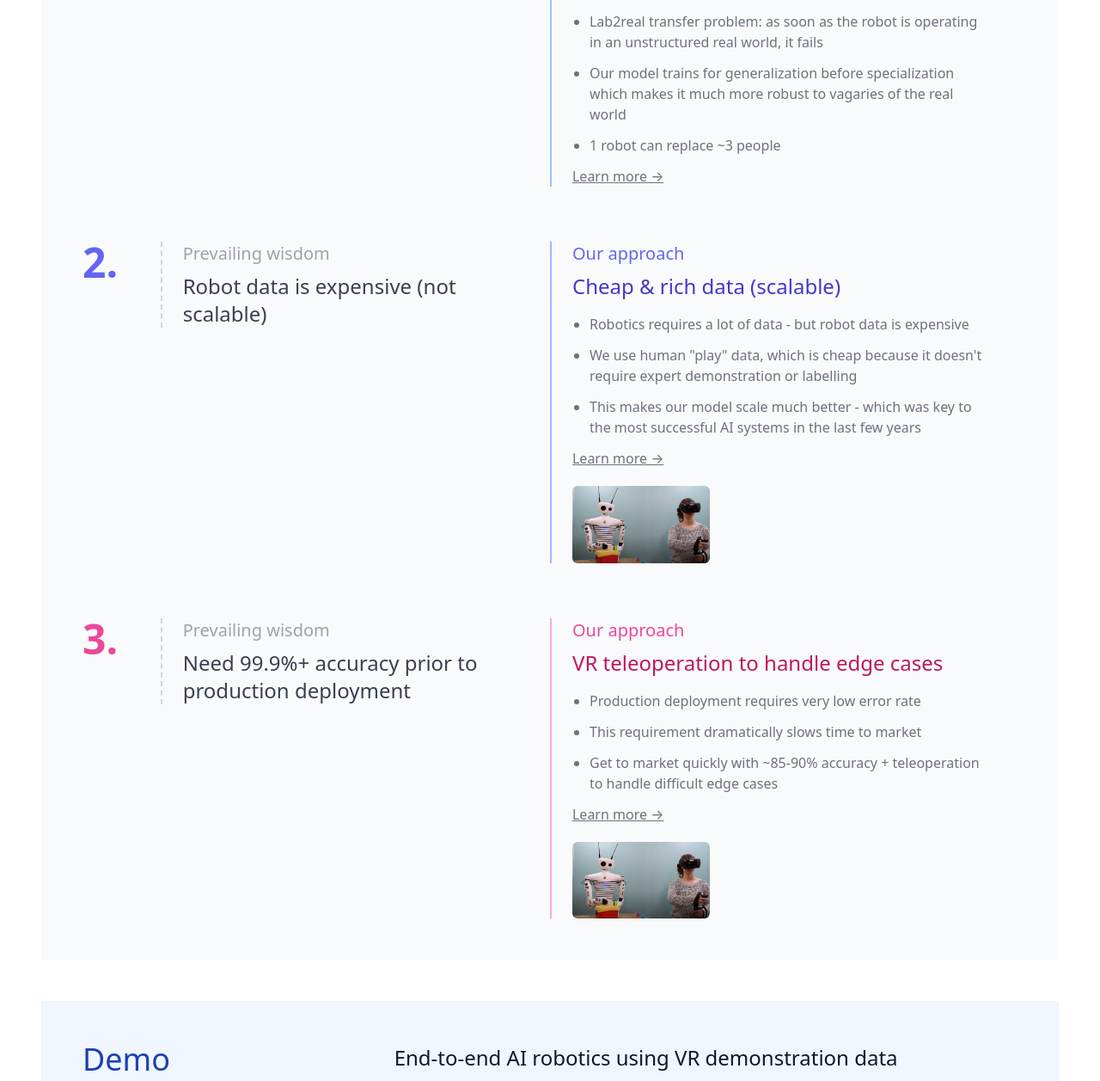
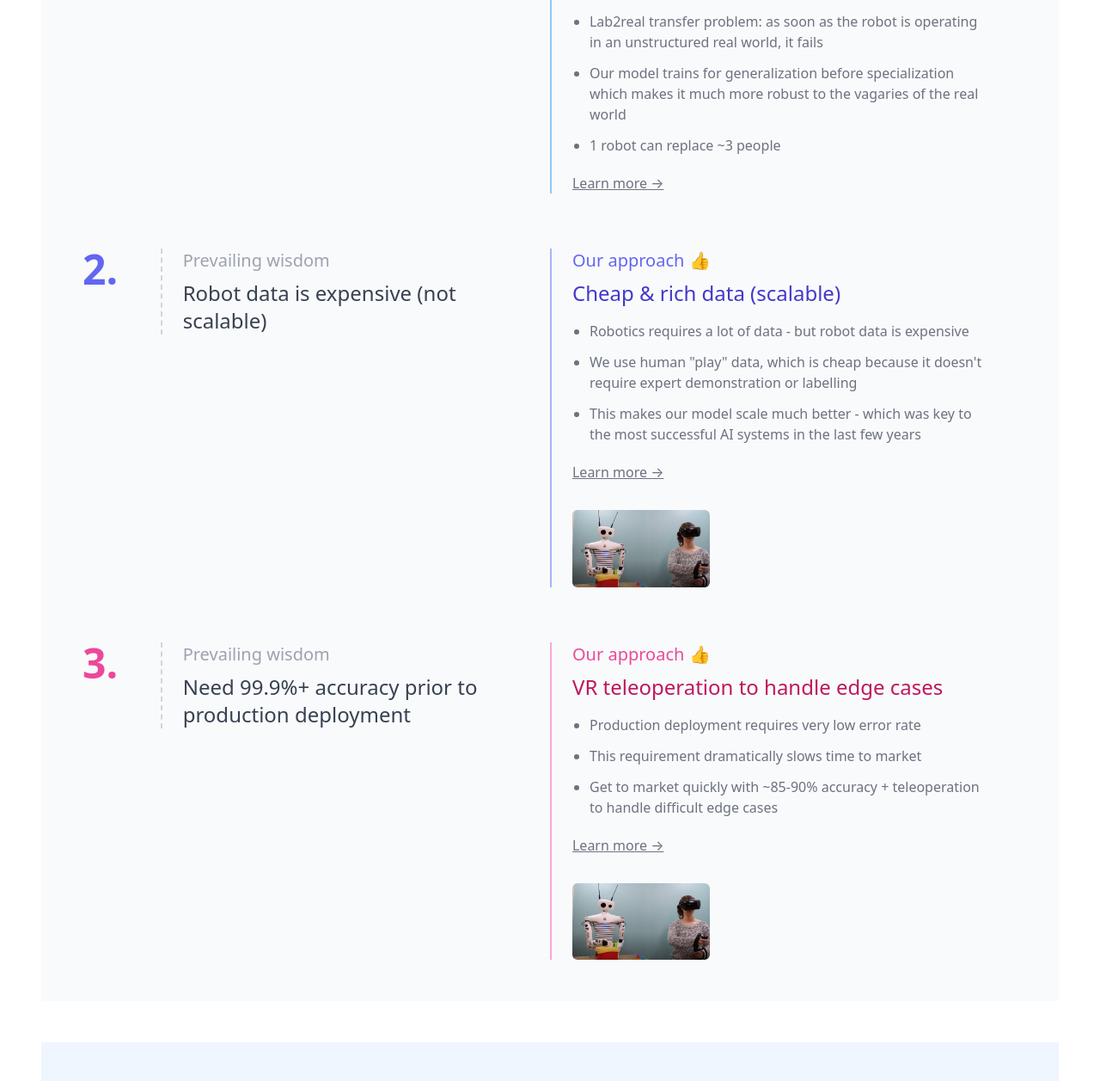
Before and after one commit to seunggs/shelly-robotics-site, a Gatsby site: page /demo in a window 1280 px wide. Shown: the part 603-1860 px from the top of the page at 86% size. Built offline with nearby package versions, Linux system fonts and the light colour scheme; Gatsby itself is replaced by a stand-in of ours.

Commit message:
minor fixes

```diff
--- a/src/pages/demo.js
+++ b/src/pages/demo.js
@@ -99,15 +99,17 @@ export default function Demo() {
                       borderColor="blue-300"
                       headingColor="blue-500"
                       textColor="blue-700"
-                      heading="Our approach"
+                      heading="Our approach 👍"
                       text="Generalize to many tasks before specializing"
                       subtext={<div>
                         <ul className="list-disc list-outside pl-5">
                           <li className="mb-3">Lab2real transfer problem: as soon as the robot is operating in an unstructured real world, it fails</li>
-                          <li className="mb-3">Our model trains for generalization before specialization which makes it much more robust to vagaries of the real world</li>
+                          <li className="mb-3">Our model trains for generalization before specialization which makes it much more robust to the vagaries of the real world</li>
                           <li className="mb-3">1 robot can replace ~3 people</li>
                         </ul>
-                        <a className="cursor-pointer underline hover:text-gray-800 transition-all duration-150" onClick={() => scrollTo('#generalization')}>Learn more &rarr;</a>
+                        <div className="mt-5">
+                          <a className="cursor-pointer underline hover:text-gray-800 transition-all duration-150" onClick={() => scrollTo('#generalization')}>Learn more &rarr;</a>
+                        </div>
                       </div>}
                     />
                   </div>
@@ -131,7 +133,7 @@ export default function Demo() {
                       borderColor="indigo-300"
                       headingColor="indigo-500"
                       textColor="indigo-700"
-                      heading="Our approach"
+                      heading="Our approach 👍"
                       text="Cheap & rich data (scalable)"
                       subtext={<div>
                         <ul className="list-disc list-outside pl-5">
@@ -139,8 +141,10 @@ export default function Demo() {
                           <li className="mb-3">We use human "play" data, which is cheap because it doesn't require expert demonstration or labelling</li>
                           <li className="mb-3">This makes our model scale much better - which was key to the most successful AI systems in the last few years</li>
                         </ul>
-                        <a className="cursor-pointer underline hover:text-gray-800 transition-all duration-150" onClick={() => scrollTo('#cheap-data')}>Learn more &rarr;</a>
-                        <SmImageWrapper to="#play-data-example" className="mt-5">
+                        <div className="mt-5">
+                          <a className="cursor-pointer underline hover:text-gray-800 transition-all duration-150" onClick={() => scrollTo('#cheap-data')}>Learn more &rarr;</a>
+                        </div>
+                        <SmImageWrapper to="#play-data-example" className="mt-8">
                           <StaticImage src="../images/demo-1.jpg" alt="VR demonstration with a robot" style={{ display: 'block' }} />
                         </SmImageWrapper>
                       </div>}
@@ -166,7 +170,7 @@ export default function Demo() {
                       borderColor="pink-300"
                       headingColor="pink-500"
                       textColor="pink-700"
-                      heading="Our approach"
+                      heading="Our approach 👍"
                       text="VR teleoperation to handle edge cases"
                       subtext={<div>
                         <ul className="list-disc list-outside pl-5">
@@ -174,8 +178,10 @@ export default function Demo() {
                           <li className="mb-3">This requirement dramatically slows time to market</li>
                           <li className="mb-3">Get to market quickly with ~85-90% accuracy + teleoperation to handle difficult edge cases</li>
                         </ul>
-                        <a className="cursor-pointer underline hover:text-gray-800 transition-all duration-150" onClick={() => scrollTo('#teleoperation')}>Learn more &rarr;</a>
-                        <SmImageWrapper to="#demo" className="mt-5">
+                        <div className="mt-5">
+                          <a className="cursor-pointer underline hover:text-gray-800 transition-all duration-150" onClick={() => scrollTo('#teleoperation')}>Learn more &rarr;</a>
+                        </div>
+                        <SmImageWrapper to="#demo" className="mt-8">
                           <StaticImage src="../images/demo-1.jpg" alt="VR demonstration with a robot" style={{ display: 'block' }} />
                         </SmImageWrapper>
                       </div>}
@@ -260,10 +266,11 @@ export default function Demo() {
                     </div>
                   </div>
 
-                  <div className="mt-12">
+                  <div id="research-results" className="mt-12">
                     <Headline size="md">Research results</Headline>
                     <ul className="list-disc list-outside pl-5 mb-6">
                       <li className="mb-2">The original paper our core model is based on shows ~70% ± 10% success rate over 3 seeded experiments on 18 zero-shot tasks based on <u>just 3 hours of play data</u>.</li>
+                      <li className="mb-2">Crucially, the model shows high robustness to variations in initial conditions - suggesting better lab2real transfer.</li>
                       <li className="mb-2">We have multiple improvements on our pipeline for testing, but believe that simple scaling of model and dataset will get us very close to the target accuracy of 85-90%.</li>
                       <li className="mb-2">We plan to test both accuracy and robustness to varying intial conditions by <u>expanding the variety of environments</u> and collecting a <u>considerably larger dataset (~5-10x) via crowdsourcing</u>.</li>
                     </ul>
```
